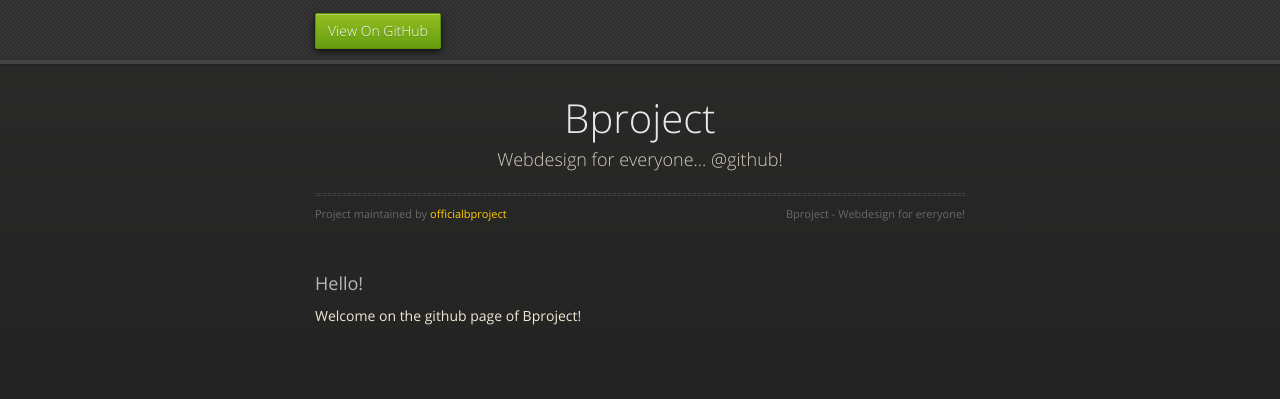
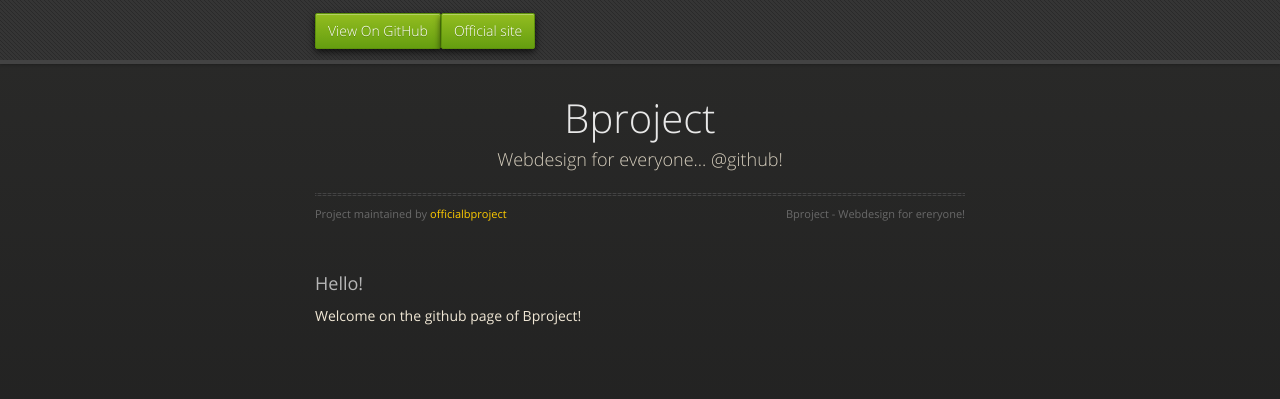
Before and after one commit to officialbproject/officialbproject.github.io, a plain HTML site: page index.html in a window 1280 px wide. Drawn offline with nearby package versions, Linux system fonts and the light colour scheme.

Commit message:
Update index.html

```diff
--- a/index.html
+++ b/index.html
@@ -3,7 +3,7 @@
   <head>
     <meta charset="utf-8">
     <meta http-equiv="X-UA-Compatible" content="chrome=1">
-    <title>Bproject by officialbproject</title>
+    <title>Bproject @ github</title>
     <link rel="stylesheet" href="stylesheets/styles.css">
     <link rel="stylesheet" href="stylesheets/pygment_trac.css">
     <script src="https://ajax.googleapis.com/ajax/libs/jquery/1.7.1/jquery.min.js"></script>
@@ -21,6 +21,7 @@
       <div id="header">
         <nav>
           <li class="fork"><a href="https://github.com/officialbproject">View On GitHub</a></li>
+          <li class="fork"><a href="#">Official site</a></li>
         </nav>
       </div><!-- end header -->
 
```
